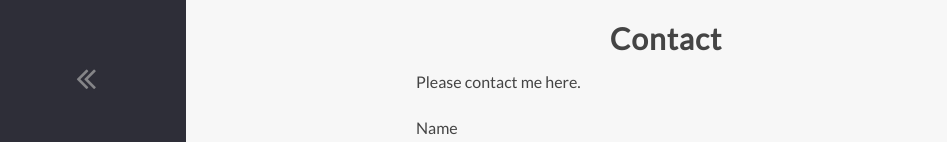
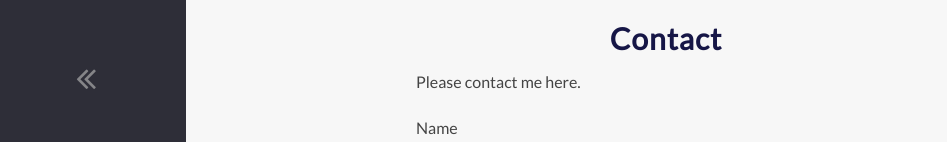
Before and after one commit to ku1987/demo-portfolio, a Next.js app in the folder client/: page /contact in a window 1280 px wide. Shown: the top 142 px of the page, without its empty margins (14-961 px from the left). Built offline with nearby package versions, Linux system fonts and the light colour scheme.

Commit message:
Test styled-components

```diff
--- a/client/package.json
+++ b/client/package.json
@@ -22,6 +22,7 @@
     "react": "^16.13.0",
     "react-dom": "^16.13.0",
     "react-hook-form": "^5.7.2",
+    "styled-components": "^5.1.1",
     "uuid": "^7.0.2",
     "uuidv4": "^6.0.6"
   },
--- a/client/pages/contact.jsx
+++ b/client/pages/contact.jsx
@@ -3,7 +3,13 @@
 /* eslint-disable max-len */
 import React from 'react';
 import { useForm } from 'react-hook-form';
+import styled from 'styled-components';
+
 import Navbar from '../components/navbar';
+
+const H1Test = styled.h1`
+  color: #161646;
+`;
 
 const Contact = () => {
   const {
@@ -16,7 +22,7 @@ const Contact = () => {
       <Navbar />
       <main>
         <div className="container">
-          <h1>Contact</h1>
+          <H1Test>Contact</H1Test>
           <p>Please contact me here.</p>
           <form onSubmit={handleSubmit(onSubmit)}>
             <div className="formElm">
--- a/client/pages/works.jsx
+++ b/client/pages/works.jsx
@@ -6,8 +6,8 @@ import { uuid } from 'uuidv4';
 import BASE_URL from '../components/config';
 import Navbar from '../components/navbar';
 
+const SERVER_URL = `${BASE_URL}/${PATH}`;
 const PATH = 'works';
-const SERVER_URL = `${BASE_URL}/${PATH}`;
 
 const mapWorks = (works) => works.map((work) => (
   <li key={uuid()} className="works-item">
--- a/package.json
+++ b/package.json
@@ -15,6 +15,11 @@
   "license": "ISC",
   "dependencies": {
     "@koa/cors": "^3.0.0",
+    "eslint": "^7.3.1",
+    "eslint-config-airbnb": "^18.2.0",
+    "eslint-plugin-import": "^2.21.2",
+    "eslint-plugin-jsx-a11y": "^6.3.1",
+    "eslint-plugin-react": "^7.20.0",
     "eslint-plugin-react-hooks": "^2.5.0",
     "koa": "^2.11.0",
     "koa-bodyparser": "^4.2.1",
```
Also changed, not shown: client/components/Work.jsx (deleted, +0 -11 lines).
